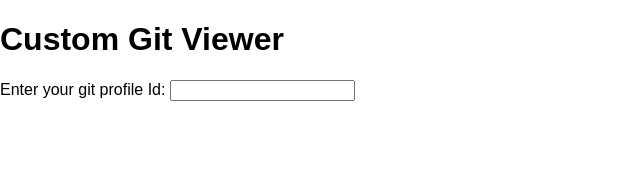
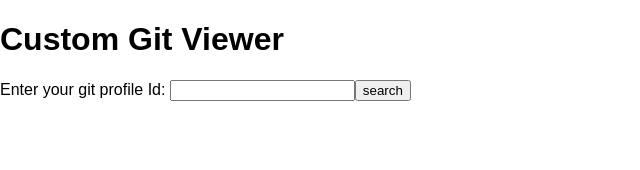
Before and after one commit to KarthickAthlet/XT-ReactBatchTraining, a React (Create React App) app: page / in a window 1280 px wide. Shown: the top 170 px of the page, without its empty margins (0-640 px from the left). Built offline with nearby package versions, Linux system fonts and the light colour scheme.

Commit message:
User repo details and Issue Listing integrated with git api

```diff
--- /dev/null
+++ b/src/components/RepoListingPage/RepoListingPage.js
@@ -0,0 +1,59 @@
+import React, { Component } from "react";
+
+class RepoListingPage extends Component {
+  constructor(props){
+    super(props);
+
+    this.state= {
+      userName : "",
+      repoName : ""
+    }
+  }
+
+  handleClick(clickedRepoName){
+
+    const userName = this.props.repoDetailState.userName;
+    const repoName = clickedRepoName;
+    // console.log(x);
+    this.setState({
+      userName : userName,
+      repoName : repoName
+    });
+
+    fetch(`https://api.github.com/repos/${userName}/${repoName}/issues`)
+    .then(res => res.json())
+    .then(
+      (result) => {
+        // this.setState({
+        //   isLoaded: true,
+        //   repoDetails: result,
+        //   userName : userName
+        // });
+        console.log("success", this.state);
+        console.log(result);
+      },
+      (error) => {
+        // this.setState({
+        //   isLoaded: true,
+        //   error
+        // });
+        console.log("failed", this.state);
+      }
+    );
+  }
+
+  render() {
+    console.log(this.props.repoDetailState.repoDetails);
+
+    return (<div>
+      <ul>
+        {this.props.repoDetailState.repoDetails.map((data,index)=> {
+          console.log(data.name);
+          return(<li key={index}> <a href="javascript:void(0);" onClick={this.handleClick.bind(this,data.name,index)}>{data.name}</a></li>);
+        })}
+      </ul>
+    </div>);
+  }
+}
+
+export default RepoListingPage;
--- /dev/null
+++ b/src/components/RepoListingPage/index.js
@@ -0,0 +1 @@
+export { default } from "./RepoListingPage";
--- a/src/components/userDetail/UserDetail.js
+++ b/src/components/userDetail/UserDetail.js
@@ -1,12 +1,58 @@
 import React, { Component } from "react";
+import RepoListingPage from '../RepoListingPage/index'
 
 class UserDetail extends Component {
+
+  constructor(props){
+    super(props);
+
+    this.state = {
+      error: null,
+      isLoaded: false,
+      repoDetails: [],
+      userName:""
+    }
+
+    this.handleSubmit = this.handleSubmit.bind(this);
+  }
+
+  handleSubmit = () => {
+    console.log(this.textInput.value);
+    const userName = this.textInput.value;
+    fetch(`https://api.github.com/users/${userName}/repos`)
+    .then(res => res.json())
+    .then(
+      (result) => {
+        this.setState({
+          isLoaded: true,
+          repoDetails: result,
+          userName : userName
+        });
+        console.log("success", this.state);
+        console.log(result);
+      },
+      (error) => {
+        this.setState({
+          isLoaded: true,
+          error
+        });
+        console.log("failed", this.state);
+      }
+    );
+  }
+
   render() {
-    return (<div>
-      <label htmlFor="gitProfileName">Enter your git profile Id: </label>
-      <input type="text" id="gitProfileName" name="gitProfileName"/>
+    return (
+      <div>
+        <div className="getUserDetails">
+          <label htmlFor="gitProfileName">Enter your git profile Id: </label>
+          <input type="text" id="gitProfileName" name="gitProfileName"  ref={(input) => { this.textInput = input; }}/>
+          <button type="button" onClick={this.handleSubmit}> search </button>
+       </div>
+       <RepoListingPage repoDetailState ={this.state}></RepoListingPage>
       </div>);
   }
+
 }
 
 export default UserDetail;
```
